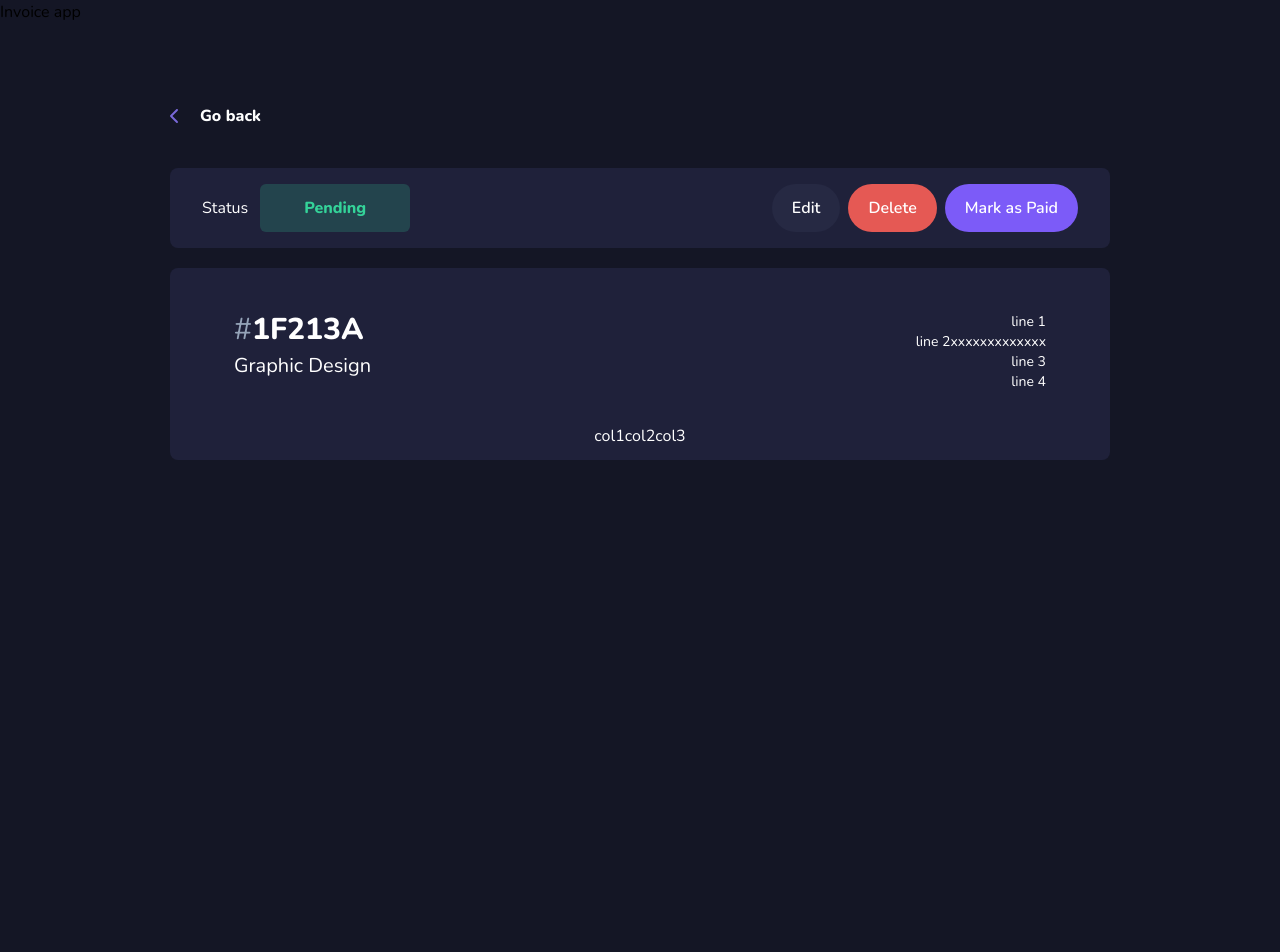
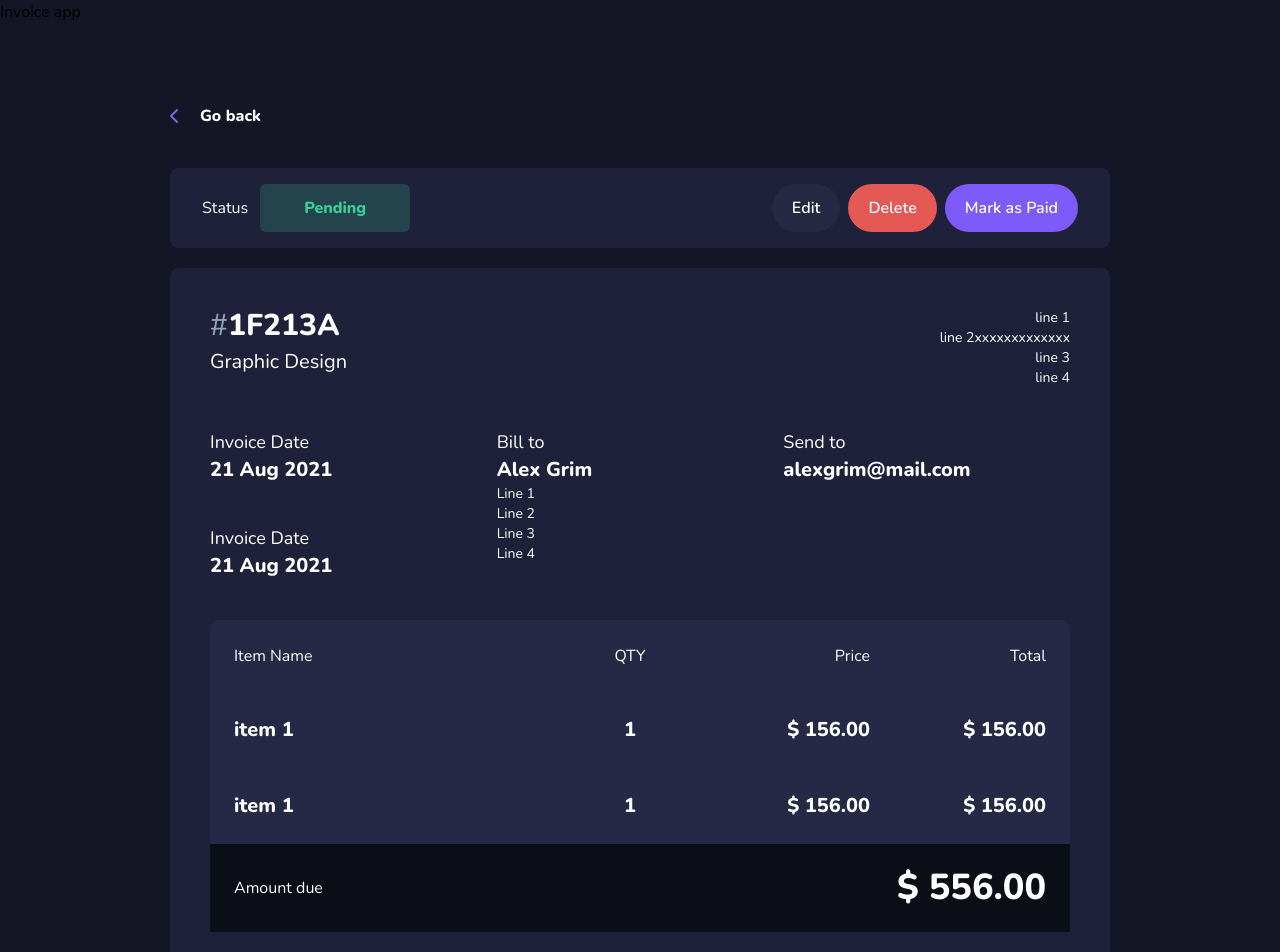
Before and after one commit to victorvzn/bootcamp-especialista-vue3, a Vue app: page /invoice/17efeb52-a3a1-49d7-b037-6bc9a3b10dc4/detail in a window 1280 px wide. Shown: the top 952 px of the page. Before the commit the page ends 800 px from the top, so only its background shows below. Built offline with nearby package versions, Linux system fonts and the light colour scheme.

Commit message:
semana06, dia01, terminando maquetación de la vista invoice detail view

```diff
--- a/src/views/InvoiceDetailView.vue
+++ b/src/views/InvoiceDetailView.vue
@@ -48,9 +48,9 @@ const { id } = route.params
     </header>
 
     <section
-      class="flex flex-col justify-between items-center bg-[#1f213a] py-3 px-8 mt-5 text-white rounded-lg"
+      class="flex flex-col justify-between items-center bg-[#1f213a] p-10 mt-5 text-white rounded-lg gap-10"
     >
-      <div class="flex justify-between w-full p-8">
+      <div class="flex justify-between w-full">
         <div class="text-3xl">
           <span class="text-slate-400">#</span>
           <span class="font-extrabold">1F213A</span>
@@ -66,11 +66,61 @@ const { id } = route.params
         </div>
       </div>
 
-      <div class="grid grid-cols-3">
-        <div>col1</div>
-        <div>col2</div>
-        <div>col3</div>
+      <div class="grid grid-cols-3 justify-between w-full">
+        <div class="flex flex-col gap-10">
+          <div>
+            <div class="text-lg">Invoice Date</div>
+            <div class="text-xl font-extrabold">21 Aug 2021</div>
+          </div>
+          <div>
+            <div class="text-lg">Invoice Date</div>
+            <div class="text-xl font-extrabold">21 Aug 2021</div>
+          </div>
+        </div>
+        <div>
+          <div class="text-lg">Bill to</div>
+          <div class="text-xl font-extrabold">Alex Grim</div>
+          <div class="text-sm">Line 1</div>
+          <div class="text-sm">Line 2</div>
+          <div class="text-sm">Line 3</div>
+          <div class="text-sm">Line 4</div>
+        </div>
+        <div>
+          <div class="text-lg">Send to</div>
+          <div class="text-xl font-extrabold">alexgrim@mail.com</div>
+        </div>
       </div>
+
+      <table class="bg-[#252945] w-full rounded-lg">
+        <thead>
+          <tr>
+            <td class="p-6">Item Name</td>
+            <td class="p-6 text-center w-44">QTY</td>
+            <td class="p-6 text-right w-44">Price</td>
+            <td class="p-6 text-right w-44">Total</td>
+          </tr>
+        </thead>
+        <tbody>
+          <tr>
+            <td class="p-6 text-xl font-bold">item 1</td>
+            <td class="p-6 text-xl font-bold  text-center w-44">1</td>
+            <td class="p-6 text-xl font-bold text-right w-44">$ 156.00</td>
+            <td class="p-6 text-xl font-bold text-right w-44">$ 156.00</td>
+          </tr>
+          <tr>
+            <td class="p-6 text-xl font-bold">item 1</td>
+            <td class="p-6 text-xl font-bold text-center w-44">1</td>
+            <td class="p-6 text-xl font-bold text-right w-44">$ 156.00</td>
+            <td class="p-6 text-xl font-bold text-right w-44">$ 156.00</td>
+          </tr>
+        </tbody>
+        <tfoot>
+          <tr class="bg-[#0b0e16]">
+            <td class="p-6" colspan="2">Amount due</td>
+            <td class="p-6 text-4xl font-bold text-right" colspan="2">$ 556.00</td>
+          </tr>
+        </tfoot>
+      </table>
 
     </section>
   </main>
```
